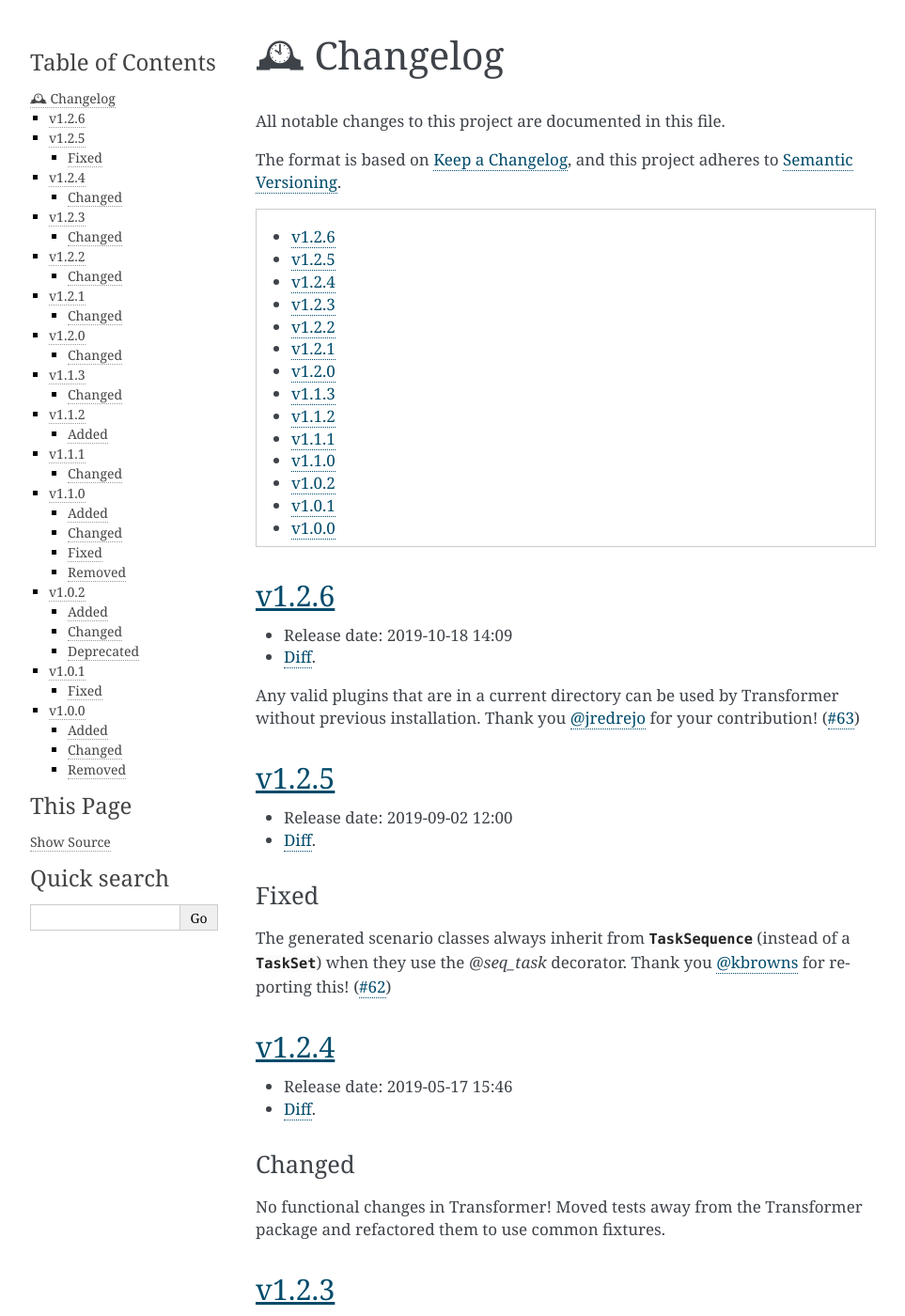
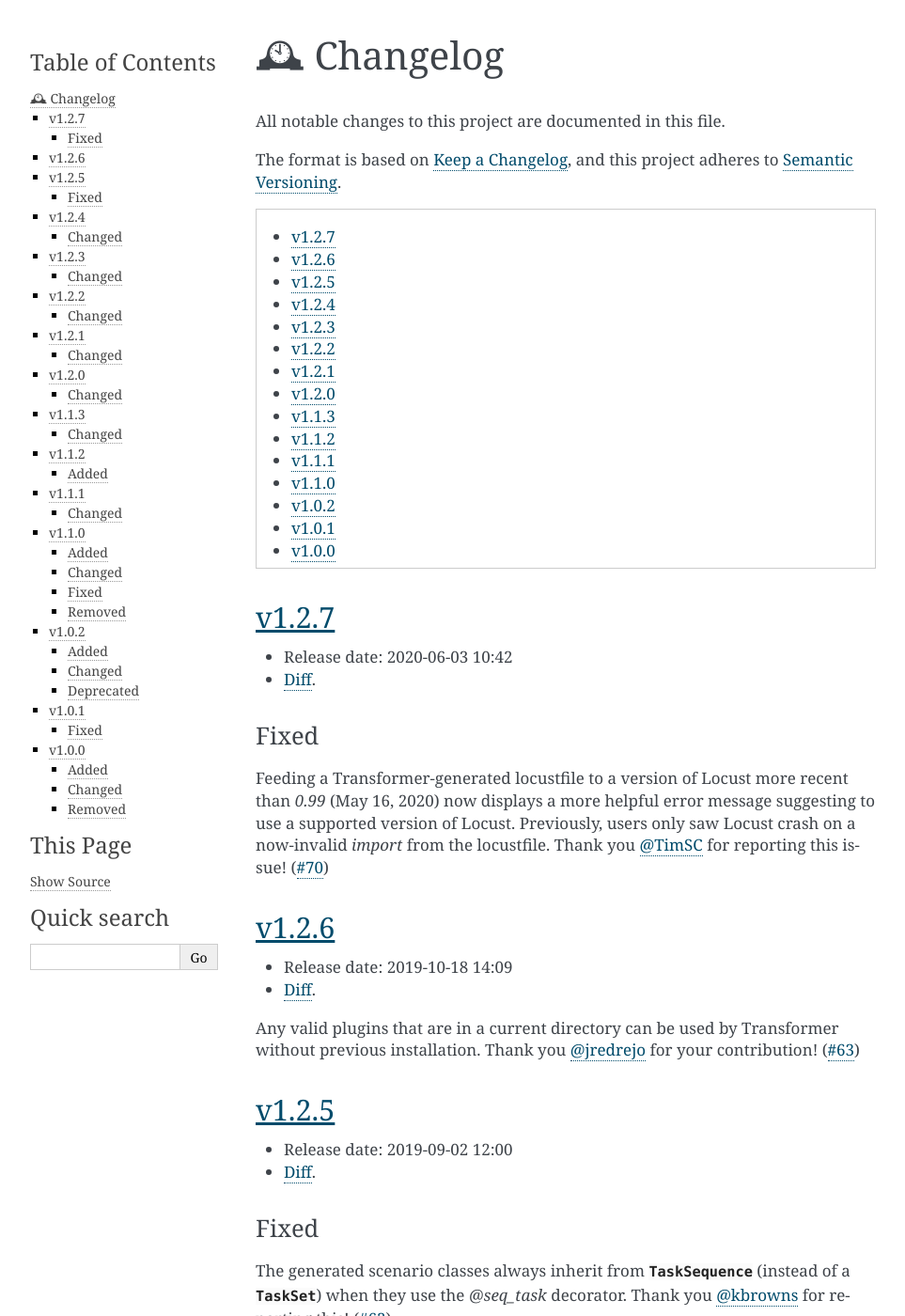
Before and after one commit to zalando-incubator/transformer, a Sphinx documentation site: the page built from docs/Changelog.rst, in a window 1280 px wide and 1400 px high. Shown: the whole window at 94% size, without its empty margins (148-1111 px from the left). Built offline with Sphinx 7.4.7, drawn with Linux system fonts in a browser that asks for light colours.

Commit message:
bump version & update changelog

```diff
--- a/docs/Changelog.rst
+++ b/docs/Changelog.rst
@@ -14,6 +14,27 @@
 .. contents::
    :local:
    :depth: 1
+
+.. _v1.2.7:
+
+v1.2.7
+======
+
+- Release date: 2020-06-03 10:42
+
+- Diff__.
+
+__ https://github.com/zalando-incubator/transformer/compare/v1.2.6...v1.2.7
+
+Fixed
+-----
+
+Feeding a Transformer-generated locustfile to a version of Locust more recent
+than `0.99` (May 16, 2020) now displays a more helpful error message suggesting
+to use a supported version of Locust.
+Previously, users only saw Locust crash on a now-invalid `import` from the
+locustfile.
+Thank you :user:`TimSC` for reporting this issue! (:pr:`70`)
 
 .. _v1.2.6:
 
--- a/docs/conf.py
+++ b/docs/conf.py
@@ -25,7 +25,7 @@
 # The short X.Y version
 version = "1.2"
 # The full version, including alpha/beta/rc tags
-release = "1.2.6"
+release = "1.2.7"
 
 
 # -- General configuration ---------------------------------------------------
--- a/pyproject.toml
+++ b/pyproject.toml
@@ -1,6 +1,6 @@
 [tool.poetry]
 name = "har-transformer"
-version = "1.2.6"
+version = "1.2.7"
 description = "A tool to convert HAR files into a locustfile."
 authors = [
     "Serhii Cherniavskyi <serhii.cherniavskyi@zalando.de>",
```
